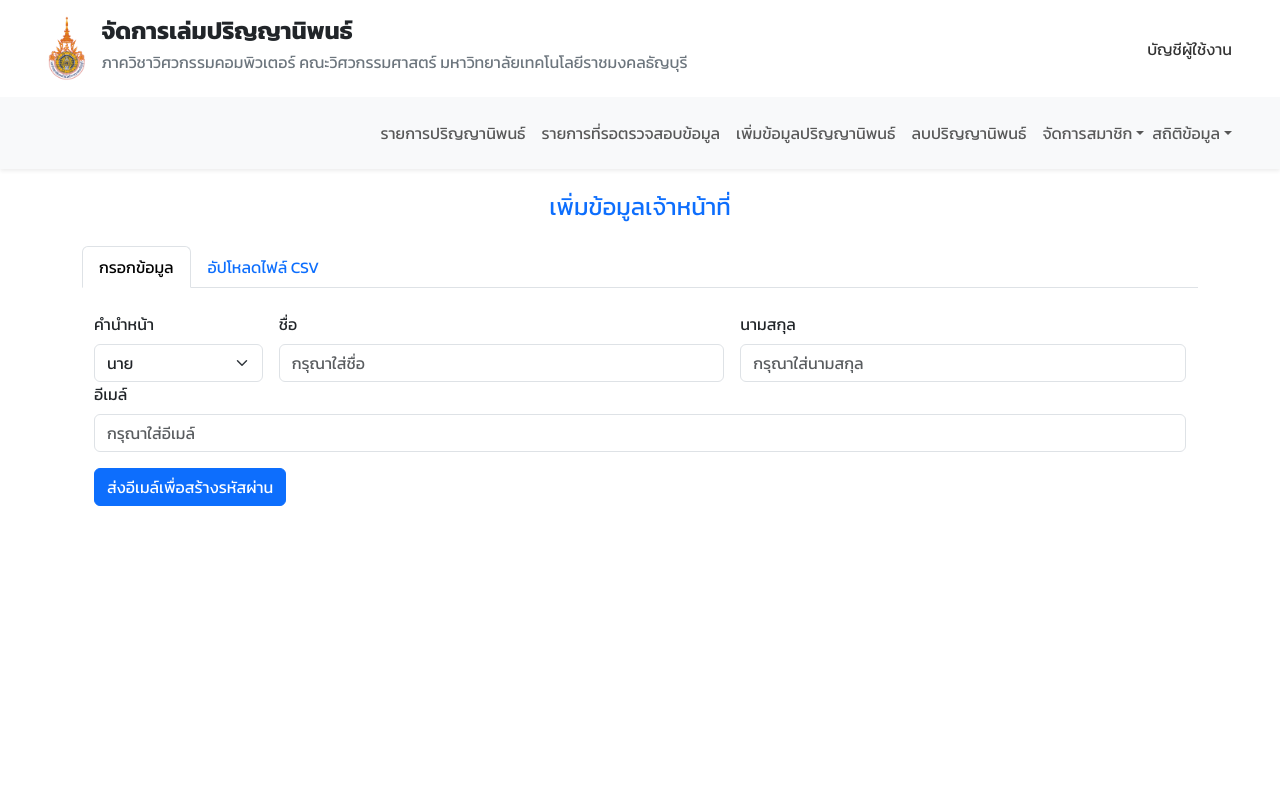
After one commit to giwl17/FinalProj, a PHP site: page /officer_add.php in a window 1280 px wide. The commit adds this page. Run offline with PHP 8.4, Linux system fonts and the light colour scheme; some libraries are stand-ins or nearby versions.

Commit message:
add officer_add and edit header , index

```diff
--- a/index.php
+++ b/index.php
@@ -7,6 +7,9 @@ $routes = [
     '/FinalProj/thesisadd' =>  __DIR__ . '/thesis_add.php',
     '/FinalProj/thesis' =>  __DIR__ . '/thesis.php',
     '/FinalProj/thesis_api' =>  __DIR__ . '/thesis_api.php',
+
+
+
 ];
 
 function routeTo($uri, $routes) {
--- /dev/null
+++ b/officer_add.php
@@ -0,0 +1,87 @@
+<html lang="en">
+
+<head>
+    <meta charset="UTF-8">
+    <meta name="viewport" content="width=device-width, initial-scale=1.0">
+    <title>RMUTT</title>
+    <link rel="stylesheet" href="css/main.css">
+    <link rel="stylesheet" href="bootstrap/css/bootstrap.min.css">
+    <link rel="stylesheet" href="bootstrap/js/bootstrap.min.js">
+    <!-- <link rel="stylesheet" href="https://maxcdn.bootstrapcdn.com/bootstrap/3.4.1/css/bootstrap.min.css"> -->
+    <script src="https://ajax.googleapis.com/ajax/libs/jquery/3.7.1/jquery.min.js"></script>
+
+</head>
+
+<body>
+    <?php require "template/header.php"; ?>
+    <br>
+    <div class="container">
+        <h1 class="h4 text-primary text-center mb-4">เพิ่มข้อมูลเจ้าหน้าที่</h1>
+        <ul class="nav nav-tabs" id="myTab" role="tablist">
+            <li class="nav-item" role="presentation">
+                <button class="nav-link active" id="home-tab" data-bs-toggle="tab" data-bs-target="#home-tab-pane" type="button" role="tab" aria-controls="home-tab-pane" aria-selected="true">กรอกข้อมูล</button>
+            </li>
+            <li class="nav-item" role="presentation">
+                <button class="nav-link" id="profile-tab" data-bs-toggle="tab" data-bs-target="#profile-tab-pane" type="button" role="tab" aria-controls="profile-tab-pane" aria-selected="false">อัปโหลดไฟล์ CSV</button>
+            </li>
+
+        </ul>
+
+        <div class="tab-content" id="myTabContent">
+            <!-- tab manual -->
+            <div class="tab-pane fade show active" id="home-tab-pane" role="tabpanel" aria-labelledby="home-tab" tabindex="0">
+                <form class="container mt-4" method="post" action="#" enctype="multipart/form-data">
+                    <div class="row g-3">
+                        <div class="col-md-2">
+                            <label for="prefix" class="form-label">คำนำหน้า</label>
+                            <select class="form-select" id="prefix" name="prefix">
+                                <option value="mr">นาย</option>
+                                <option value="ms">นาง</option>
+                                <option value="mrs">นางสาว</option>
+                                <option value="other">อื่นๆ(ยังไม่ทำ)</option>
+                            </select>
+                        </div>
+                        <div class="col-md-5">
+                            <label for="name" class="form-label">ชื่อ</label>
+                            <input type="text" class="form-control" id="name" name="name" placeholder="กรุณาใส่ชื่อ">
+                        </div>
+                        <div class="col-md-5">
+                            <label for="surname" class="form-label">นามสกุล</label>
+                            <input type="text" class="form-control" id="surname" name="surname" placeholder="กรุณาใส่นามสกุล">
+                        </div>
+                    </div>
+                    <div class="row g-3">
+                        <div class="col">
+                            <label for="email" class="form-label">อีเมล์</label>
+                            <input type="text" class="form-control" id="email" name="email" placeholder="กรุณาใส่อีเมล์">
+                        </div>
+                    </div>
+                    <button type="submit" class="btn btn-primary mt-3">ส่งอีเมล์เพื่อสร้างรหัสผ่าน</button>
+                </form>
+            </div>
+            <!-- tab csv -->
+            <div class="tab-pane fade" id="profile-tab-pane" role="tabpanel" aria-labelledby="profile-tab" tabindex="0">
+                <div class="container mt-5">
+                    <form action="/upload" method="post" enctype="multipart/form-data" class="form-inline">
+                        <div class="form-group">
+                            <label for="csvFile" class="mr-2">Choose a CSV file:</label>
+                            <input type="file" id="csvFile" name="csvFile" class="form-control-file" accept=".csv">
+                        </div>
+                        <button type="submit" class="btn btn-primary ml-2">Upload</button>
+                    </form>
+                </div>
+
+
+
+            </div>
+
+        </div>
+        <br>
+    </div>
+    <script src="bootstrap/js/bootstrap.bundle.min.js"></script>
+    <script src="https://code.jquery.com/jquery-3.5.1.slim.min.js"></script>
+    <script src="https://cdn.jsdelivr.net/npm/@popperjs/core@2.5.2/dist/umd/popper.min.js"></script>
+    <script src="https://maxcdn.bootstrapcdn.com/bootstrap/4.5.2/js/bootstrap.min.js"></script>
+</body>
+
+</html>
--- a/template/header.php
+++ b/template/header.php
@@ -20,7 +20,20 @@
                     <li class="nav-item text-center"><a class="nav-link" href="/FinalProj/thesislistwaiting">รายการที่รอตรวจสอบข้อมูล</a></li>
                     <li class="nav-item text-center"><a class="nav-link" href="/FinalProj/thesisadd">เพิ่มข้อมูลปริญญานิพนธ์</a></li>
                     <li class="nav-item text-center"><a class="nav-link" href="/FinalProj/thesisdelete">ลบปริญญานิพนธ์</a></li>
-                    <li class="nav-item text-center"><a class="nav-link" href="/FinalProj/member">จัดการสมาชิก</a></li>
+                    <!-- <li class="nav-item text-center"><a class="nav-link" href="/FinalProj/member">จัดการสมาชิก</a></li> -->
+
+                    <li class="nav-item text-center dropdown">
+                        <a class="nav-link dropdown-toggle pe-0" href="#" data-bs-toggle="dropdown">จัดการสมาชิก</a>
+                        <ul class="dropdown-menu dropdown-menu-end">
+                            <li><a class="dropdown-item" href="/FinalProj/officeradd">เพิ่มข้อมูลเจ้าหน้าที่</a></li>
+                            <li><a class="dropdown-item" href="/FinalProj/temporaryadd">เพิ่มข้อมูลเจ้าหน้าที่ชั่วคราว</a></li>
+                            <li><a class="dropdown-item" href="/FinalProj/teacheradd">เพิ่มข้อมูลอาจารย์</a></li>
+                            <li><a class="dropdown-item" href="/FinalProj/studentadd">เพิ่มข้อมูลนักศึกษา</a></li>
+
+
+                        </ul>
+                    </li>
+
                     <li class="nav-item text-center dropdown">
                         <a class="nav-link dropdown-toggle pe-0" href="#" data-bs-toggle="dropdown">สถิติข้อมูล</a>
                         <ul class="dropdown-menu dropdown-menu-end">
```
